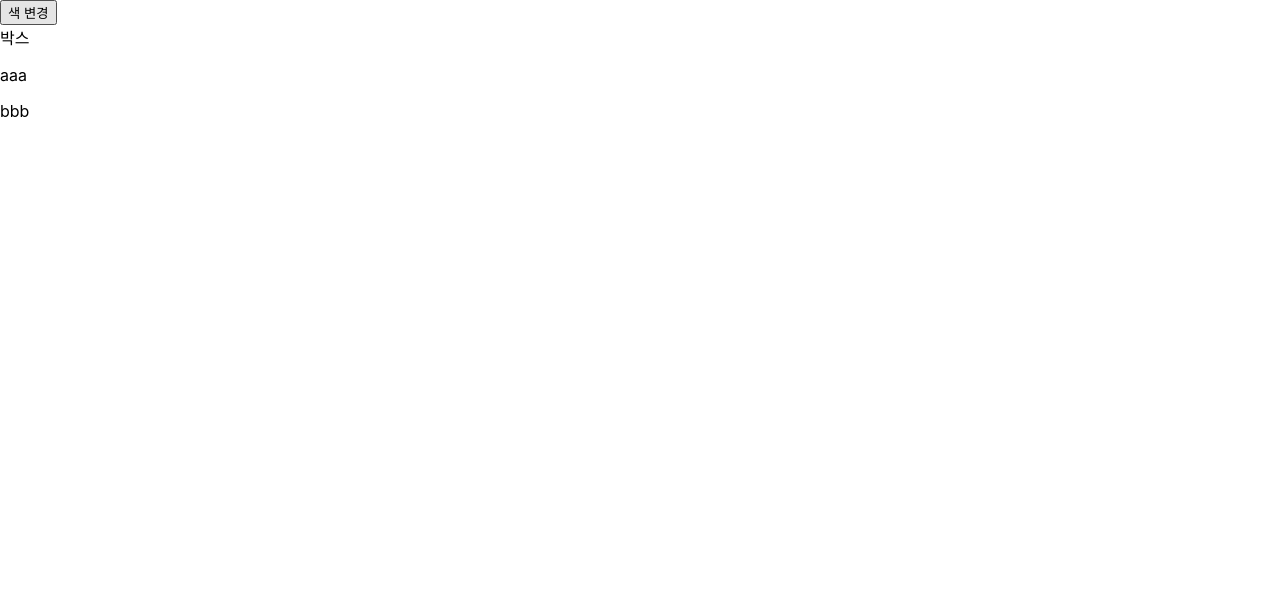
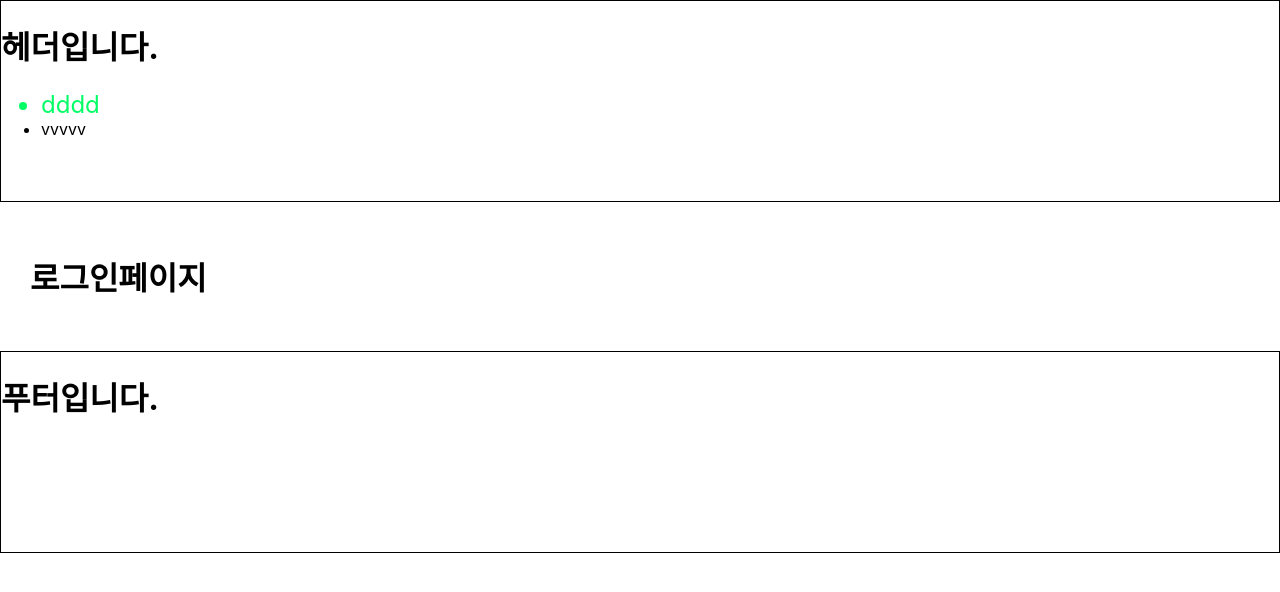
Before and after one commit to ImaMature/reactstudy, a React (Create React App) app: page / in a window 1280 px wide. Shown: the top 592 px of the page. Built offline with nearby package versions, Linux system fonts and the light colour scheme.

Commit message:
styled-components 학습

```diff
--- a/package.json
+++ b/package.json
@@ -9,6 +9,7 @@
     "react": "^18.2.0",
     "react-dom": "^18.2.0",
     "react-scripts": "5.0.1",
+    "styled-components": "^5.3.9",
     "web-vitals": "^2.1.4"
   },
   "scripts": {
--- a/src/App.css
+++ b/src/App.css
@@ -1,3 +1,7 @@
 .app-style {
    color: blue;
 }
+.box1 {
+   color: blueviolet;
+   font-size: 1.5em;
+}
--- a/src/App.js
+++ b/src/App.js
@@ -1,6 +1,9 @@
 import "./App.css";
 
-import { UseEffectTest, UseMemoMan, UseRefTest } from "./Test";
+//import { UseEffectTest, UseMemoMan, UseRefTest } from "./Test";
+//import StyleCompsTest from "./Style_component";
+import "./App.css";
+import LoginPage from "./pages/LoginPage";
 
 function App() {
    return (
@@ -9,8 +12,10 @@ function App() {
          <hr></hr>
          <UseMemoMan />
          <hr></hr>
-   */}
          <UseRefTest />
+         <StyleCompsTest />
+          */}
+         <LoginPage />
       </div>
    );
 }
--- /dev/null
+++ b/src/New.js
@@ -0,0 +1,8 @@
+import styled from "styled-components";
+
+const TestTag = styled.li`
+   font-size: 1.5em;
+   color: #00fd65;
+`;
+
+export { TestTag };
--- /dev/null
+++ b/src/components/Footer.js
@@ -0,0 +1,19 @@
+import React from "react";
+import styled from "styled-components";
+
+//하나의 컴포넌트를 생성 (재사용)
+
+//style-components => js파일과 css파일 관리
+const HeaderList = styled.div`
+   border: 1px solid black;
+   height: 200px;
+`;
+
+function Footer() {
+   return (
+      <HeaderList>
+         <h1>푸터입니다.</h1>
+      </HeaderList>
+   );
+}
+export default Footer;
--- /dev/null
+++ b/src/components/Header.js
@@ -0,0 +1,24 @@
+import React from "react";
+import styled from "styled-components";
+import { TestTag } from "../New.js";
+
+//하나의 컴포넌트를 생성 (재사용)
+
+//style-components => js파일과 css파일 관리
+const HeaderList = styled.div`
+   border: 1px solid black;
+   height: 200px;
+`;
+
+function Header() {
+   return (
+      <HeaderList>
+         <h1>헤더입니다.</h1>
+         <ul>
+            <TestTag>dddd</TestTag>
+            <li>vvvvv</li>
+         </ul>
+      </HeaderList>
+   );
+}
+export default Header;
--- /dev/null
+++ b/src/components/Login.js
@@ -0,0 +1,15 @@
+import React from "react";
+import styled from "styled-components";
+
+const LoginBox = styled.div`
+   padding: 30px;
+`;
+
+function Login() {
+   return (
+      <LoginBox>
+         <h1>로그인페이지</h1>
+      </LoginBox>
+   );
+}
+export default Login;
--- /dev/null
+++ b/src/pages/LoginPage.js
@@ -0,0 +1,16 @@
+import React from "react";
+import Header from "../components/Header";
+import Login from "../components/Login";
+import Footer from "../components/Footer";
+
+const LoginPage = () => {
+   return (
+      <div>
+         <Header />
+         <Login />
+         <Footer />
+      </div>
+   );
+};
+
+export default LoginPage;
```
Also changed, not shown: src/Style_component.js (+42 -2 lines), 1 other file (tests, documents, lock files or other folders).
